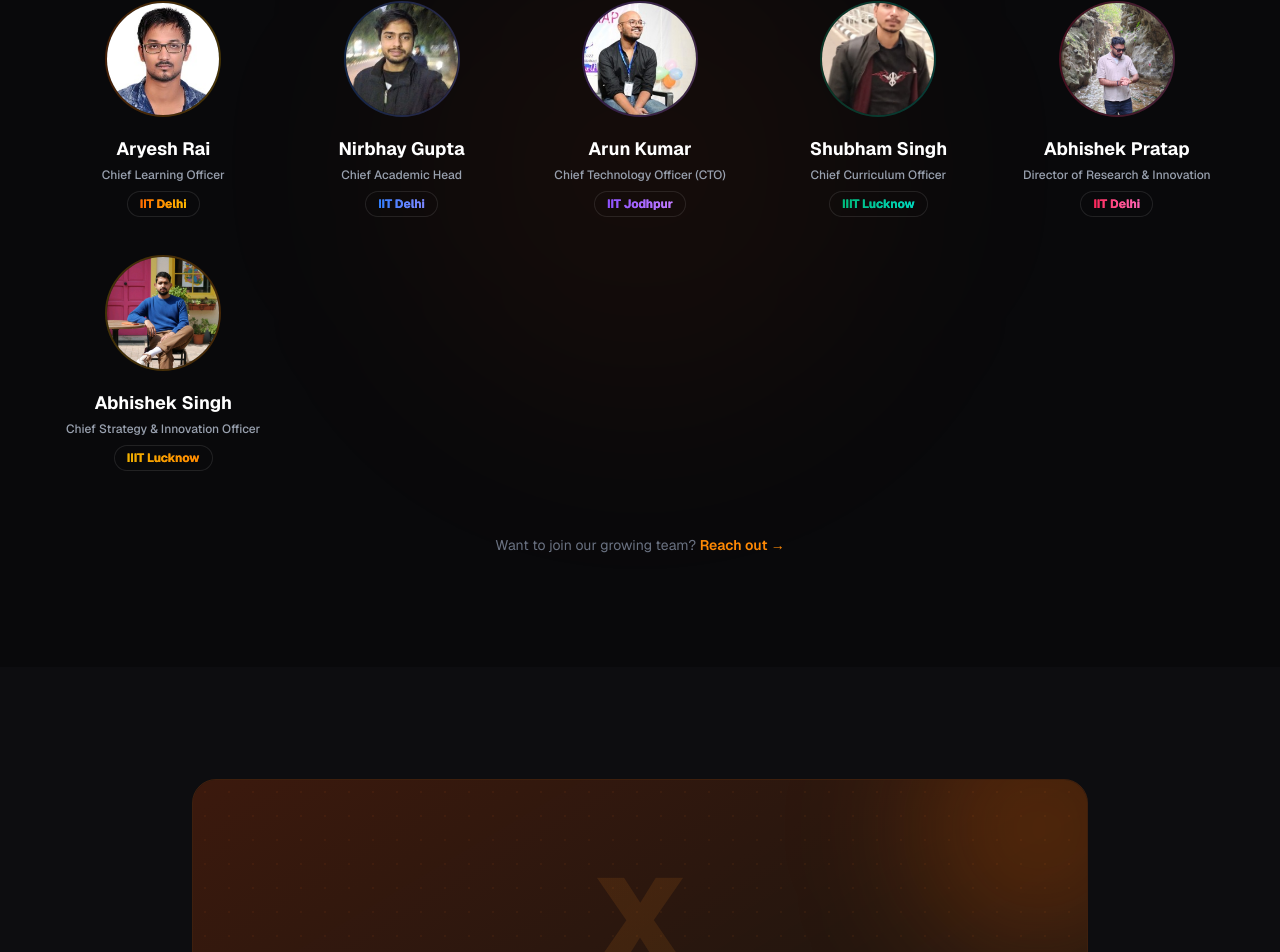
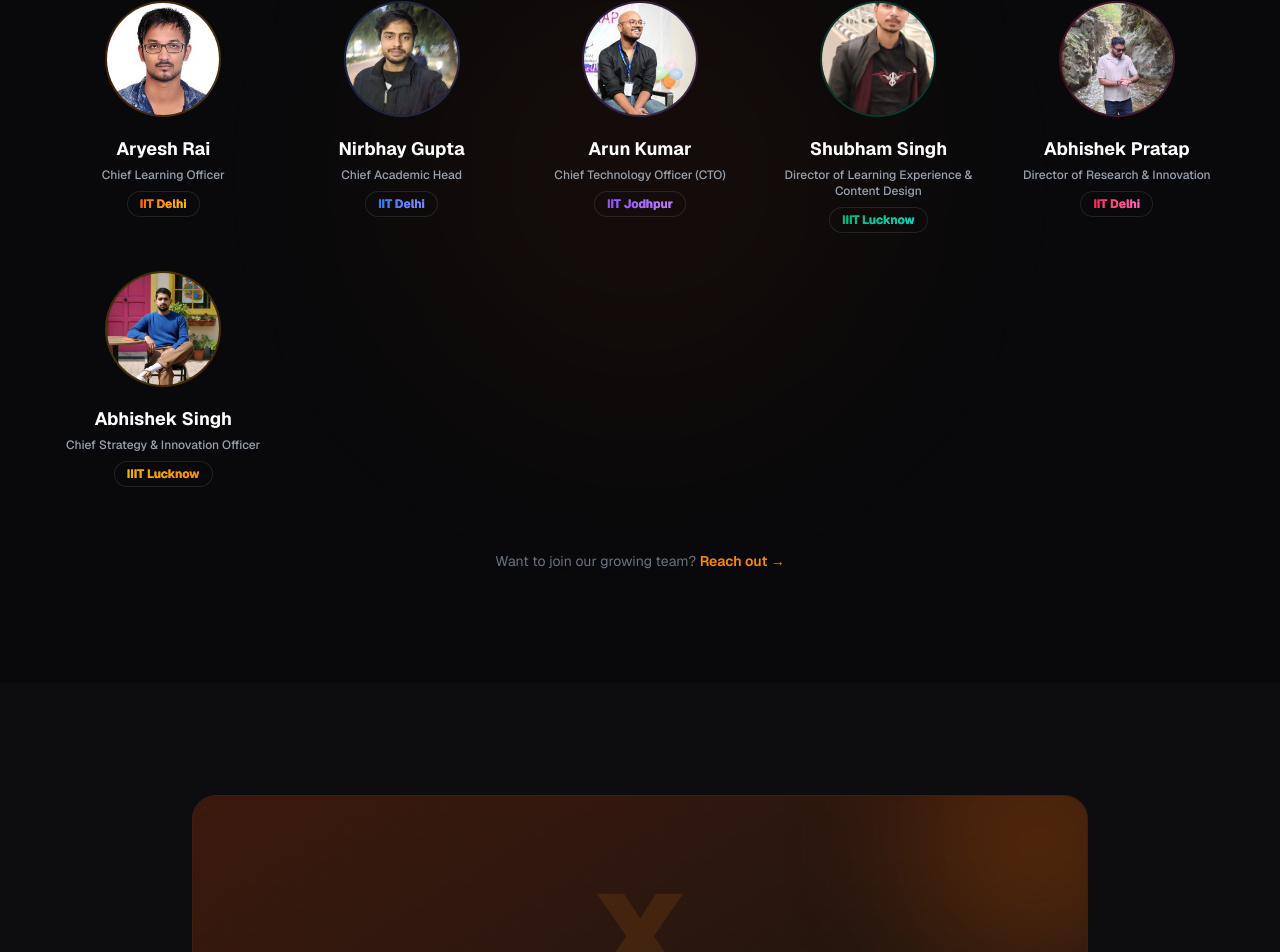
Before and after one commit to nirbhay002/logixai, a Next.js app: page / in a window 1280 px wide. Shown: the part 3762-4714 px from the top of the page. Built offline with nearby package versions, Linux system fonts and the light colour scheme.

Commit message:
positions updated

```diff
--- a/app/components/TeamSection.tsx
+++ b/app/components/TeamSection.tsx
@@ -41,7 +41,7 @@ const TEAM: Member[] = [
   {
     name:      "Shubham Singh",
     institute: "IIIT Lucknow",
-    role:      "Chief Curriculum Officer",
+    role:      "Director of Learning Experience & Content Design",
     img:       "/team/shubham.jpg",
     initials:  "SS",
     gradient:  "from-emerald-500 to-teal-400",
```
